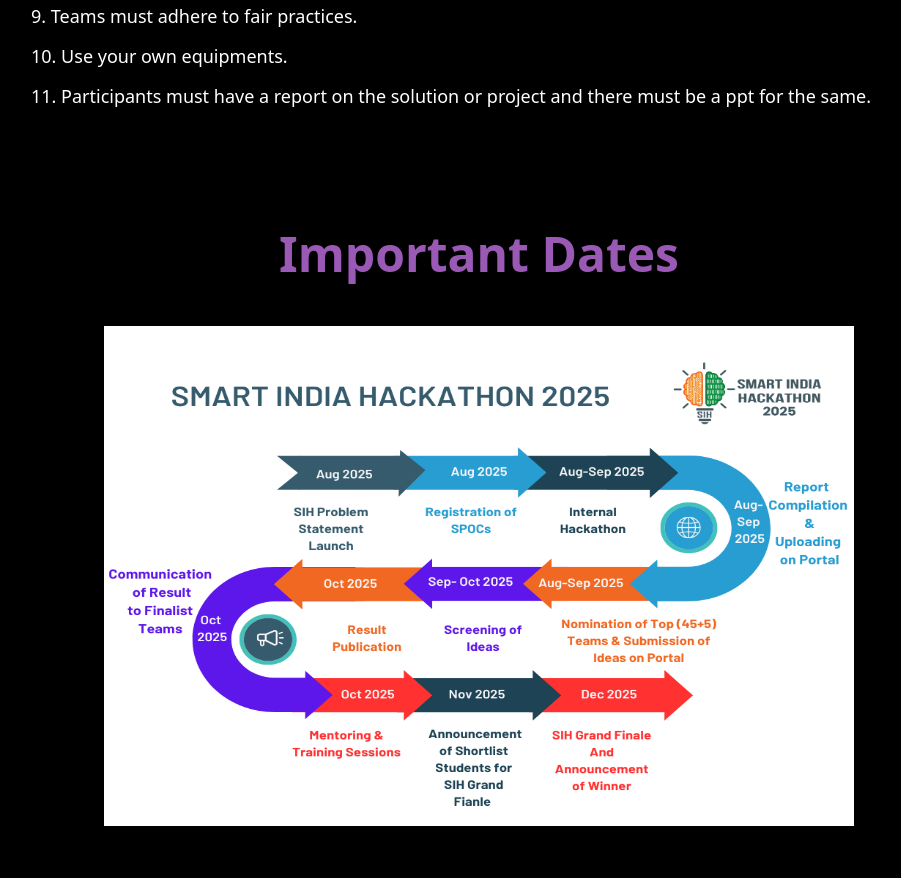
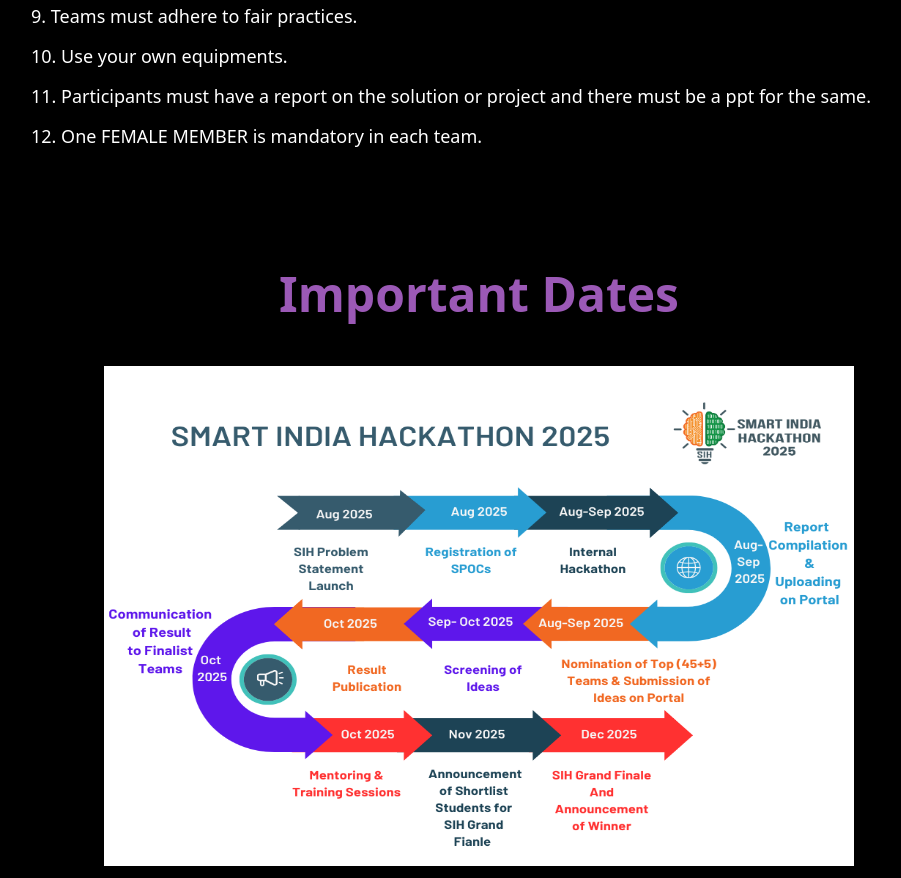
Before and after one commit to SimonLeo28/technoquest, a Next.js app: page / in a window 1280 px wide. Shown: the part 3260-4138 px from the top of the page, without its empty margins (161-1062 px from the left). Built offline with nearby package versions, Linux system fonts and the light colour scheme.

Commit message:
Added new rule

```diff
--- a/app/Components/RulesSection.jsx
+++ b/app/Components/RulesSection.jsx
@@ -10,7 +10,8 @@
     "Plagiarism will lead to immediate disqualification.",
     "Teams must adhere to fair practices.",
     "Use your own equipments.",
-    "Participants must have a report on the solution or project and there must be a ppt for the same."
+    "Participants must have a report on the solution or project and there must be a ppt for the same.",
+    "One FEMALE MEMBER is mandatory in each team.",
   ];
 
   return (
```
